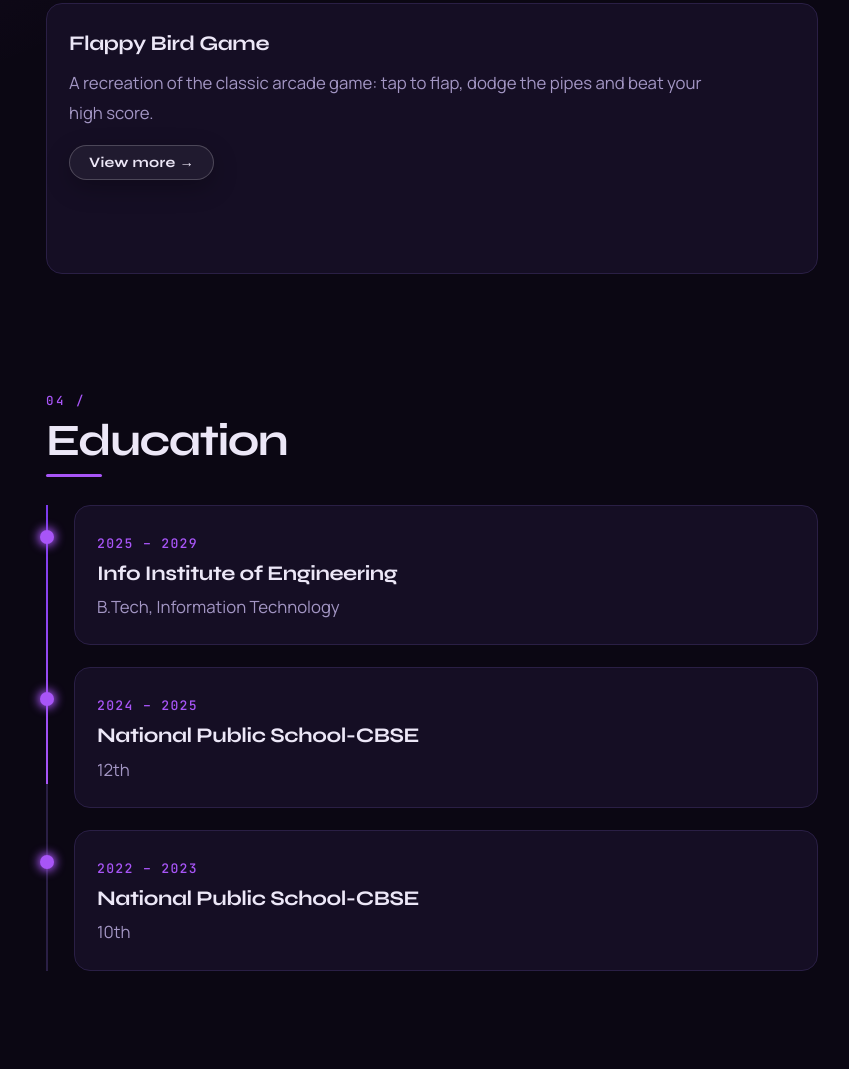
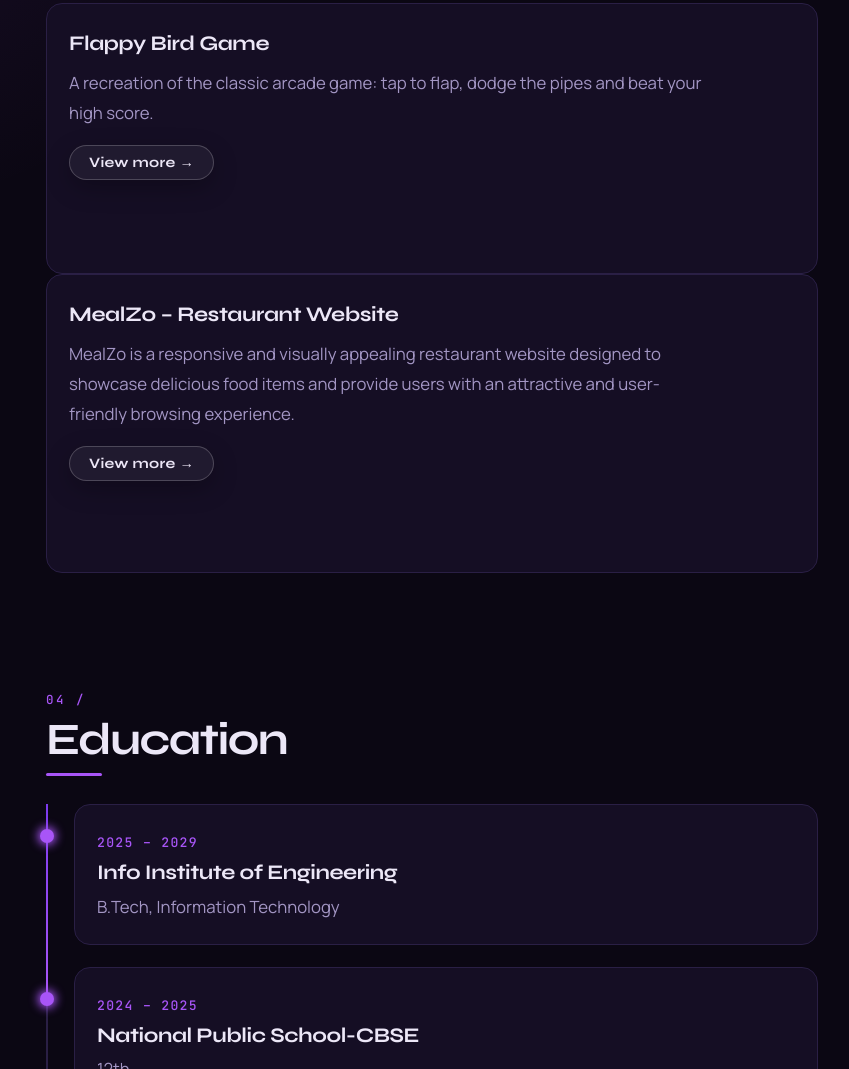
Before and after one commit to Exos-Niki/nikish-portfolio, a website: page public/index.html in a window 1280 px wide. Shown: the part 1731-2800 px from the top of the page, without its empty margins (208-1057 px from the left). Drawn offline with Linux system fonts and the light colour scheme; no server answers.

Commit message:
Update index.html

```diff
--- a/public/index.html
+++ b/public/index.html
@@ -412,6 +412,29 @@ html[data-theme] #nsend.mini{background:none;-webkit-backdrop-filter:none;backdr
     </div>
   </div>
 </div>
+  <div class="card tilt flipcard" id="fc">
+  <div class="flip">
+    <div class="face front">
+      <h3>MealZo – Restaurant Website</h3>
+      <p style="margin-top:6px">MealZo is a responsive and visually appealing restaurant website designed to showcase delicious food items and provide users with an attractive and user-friendly browsing experience.</p>
+      <button class="btn ghost more" type="button" aria-expanded="false">View more →</button>
+    </div>
+    <div class="face back" aria-hidden="true">
+      <h3>About the website</h3>
+      <ul class="fl">
+        <li>Features a clean and visually appealing layout for a better browsing experience.</li>
+        <li>Displays food items using attractive images and organized sections.</li>
+        <li>Includes a responsive design for desktop, tablet, and mobile devices..</li>
+        <li>Uses modern web design principles to improve readability and usability.</li>
+        <li>HTML, CSS and BOOTSTRAP Technologies used here.</li>
+      </ul>
+      <div class="cta">
+        <a class="btn" href="https://mealzo-nu.vercel.app/" target="_blank" rel="noopener">GitHub repository ↗</a>
+        <button class="btn ghost flipback" type="button">← Back</button>
+      </div>
+    </div>
+  </div>
+</div>
 </section>
 
 <section id="education" class="rv">
```
